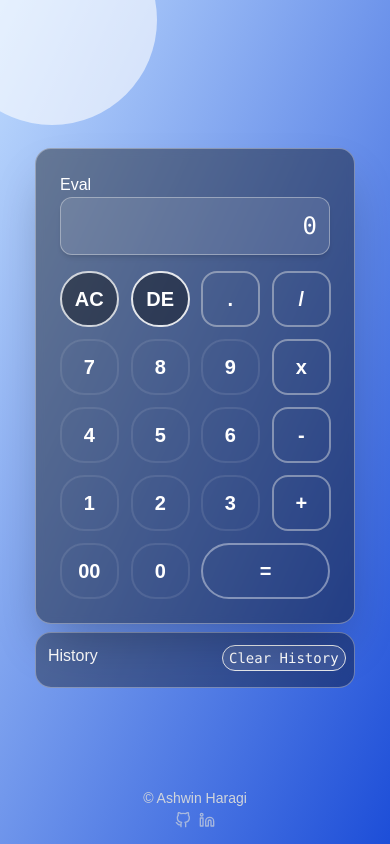
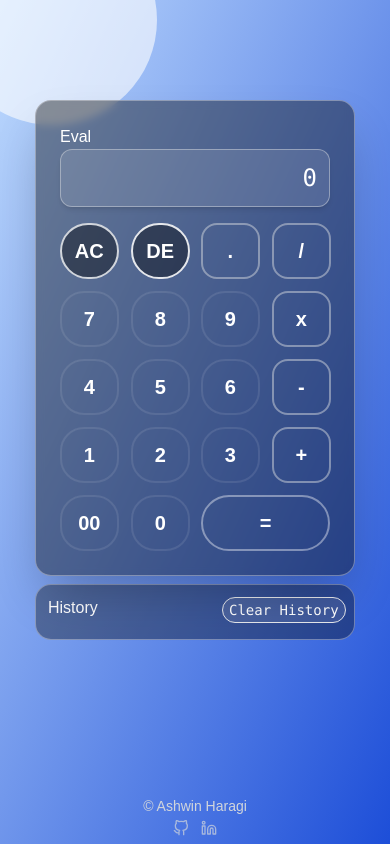
Before and after one commit to Ashwin-RH/Calculator, a React (Vite) app: page / in a window 390 px wide. Built offline with nearby package versions, Linux system fonts and the light colour scheme; a web font is replaced by a local one.

Commit message:
padding issue fixed and some responsiveness improved

```diff
--- a/src/App.jsx
+++ b/src/App.jsx
@@ -161,33 +161,32 @@ const getButtonStyle = (label) => {
           </ul>
         </div>
 
-          <div className="absolute bottom-4 text-sm text-gray-300 hover:text-gray-100 cursor-pointer">
-            &copy; Ashwin Haragi
+        {/* Add padding-bottom to push history up */}
+        <div className="pb-24" />
 
-            <div className="flex items-center justify-center gap-2 mt-1 text-sm">
-            <div className="relative flex flex-col items-center justify-center ">
+        {/* Sticky footer that doesn't overlap content */}
+        <footer className="fixed bottom-2 inset-x-0 flex flex-col items-center text-sm text-gray-300">
+          <span className="hover:text-gray-100">&copy; Ashwin Haragi</span>
+
+          <div className="flex items-center gap-3 mt-1">
             <a
               href="https://github.com/Ashwin-RH"
               target="_blank"
               rel="noopener noreferrer"
-              className="text-gray-300/70 hover:text-gray-100 hover:scale-102"
-              >
-                <FiGithub size={16}/>
-              </a>
-              </div>
-
-             <div className="relative flex flex-col items-center justify-center">
-              <a
-                href="https://www.linkedin.com/in/ashwin-rh-aa263b217?utm_source=share&utm_campaign=share_via&utm_content=profile&utm_medium=android_app"
-                target="_blank"
-                rel="noopener noreferrer"
-                className="text-gray-300/70 hover:text-gray-100"
-                >
-                  <LuLinkedin size={16}/>
-                </a>
-              </div>
-            </div>
-         </div>
+              className="text-gray-300/70 hover:text-gray-100 hover:scale-105 transition-transform"
+            >
+              <FiGithub size={16} />
+            </a>
+            <a
+              href="https://www.linkedin.com/in/ashwin-rh-aa263b217"
+              target="_blank"
+              rel="noopener noreferrer"
+              className="text-gray-300/70 hover:text-gray-100 hover:scale-105 transition-transform"
+            >
+              <LuLinkedin size={16} />
+            </a>
+          </div>
+        </footer>
       </div>
 
   );
```
